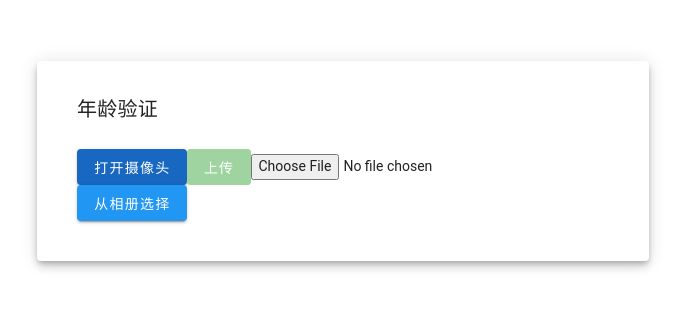
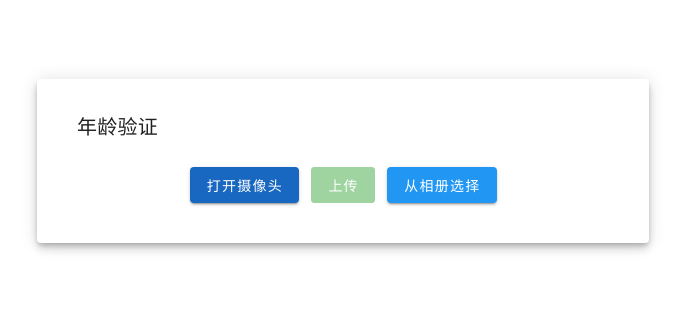
Before and after one commit to LittleChest/Age, a Vue app: page / in a window 1280 px wide. Shown: the part 239-548 px from the top of the page, without its empty margins (297-982 px from the left). Built offline with nearby package versions, Linux system fonts and the light colour scheme.

Commit message:
vite: Init TailwindCSS

```diff
--- a/index.html
+++ b/index.html
@@ -3,6 +3,7 @@
   <head>
     <meta charset="UTF-8" />
     <meta name="viewport" content="width=device-width, initial-scale=1.0" />
+    <link href="/src/styles.css" rel="stylesheet" />
     <title>年龄验证</title>
   </head>
   <body>
--- a/package.json
+++ b/package.json
@@ -8,12 +8,15 @@
   },
   "dependencies": {
     "@mdi/font": "^7.4.47",
+    "@tailwindcss/vite": "^4.1.13",
     "sass-embedded": "^1.93.2",
+    "tailwindcss": "^4.1.13",
     "vue": "^3.5.21",
     "vuetify": "^3.10.1"
   },
   "devDependencies": {
     "@vitejs/plugin-vue": "^6.0.1",
+    "prettier-plugin-tailwindcss": "^0.6.14",
     "vite": "^7.1.5",
     "vite-plugin-vuetify": "^2.1.2"
   }
--- /dev/null
+++ b/src/styles.css
@@ -0,0 +1 @@
+@import 'tailwindcss';
--- a/vite.config.mjs
+++ b/vite.config.mjs
@@ -1,5 +1,6 @@
 import Vue from '@vitejs/plugin-vue'
 import Vuetify, { transformAssetUrls } from 'vite-plugin-vuetify'
+import TailwindCSS from '@tailwindcss/vite'
 
 import { defineConfig } from 'vite'
 import { fileURLToPath, URL } from 'node:url'
@@ -9,7 +10,7 @@
     Vue({
       template: { transformAssetUrls },
     }),
-    Vuetify(),
+    Vuetify(),TailwindCSS()
   ],
   optimizeDeps: {
     exclude: ['vuetify'],
```
Also changed, not shown: .prettierrc.json, 1 other file (tests, documents, lock files or other folders).
